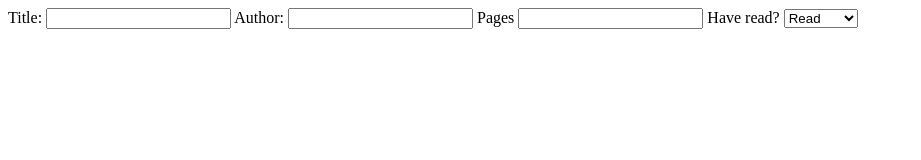
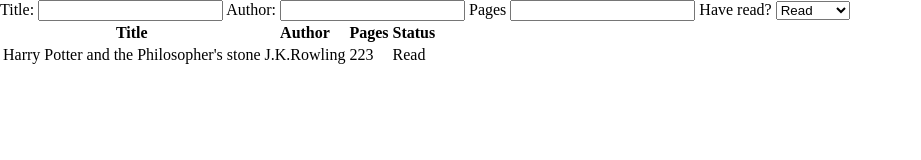
Before and after one commit to Mashha/Library_project, a plain HTML site: page index.html in a window 1280 px wide. Shown: the whole page, without its empty margins (0-921 px from the left). Drawn offline with Linux system fonts and the light colour scheme.

Commit message:
loop through an array and display books

```diff
--- a/index.html
+++ b/index.html
@@ -23,6 +23,17 @@
         <option value="Not read">Not read</option>
     </select>
 
+    <!--Table-->
+
+       <table id="table">
+        <tr>
+            <th>Title</th>
+            <th>Author</th>
+            <th>Pages</th>
+            <th>Status</th>
+        </tr>
+       </table>
+
 
     <script src="script.js"></script>
 </body>
--- a/script.js
+++ b/script.js
@@ -1,12 +1,17 @@
 //book objects stored in array
-let myLibrary = [];
+let myLibrary = [{
+    title: "Harry Potter and the Philosopher's stone",
+    author: "J.K.Rowling",
+    pages: 223,
+    haveRead: "Read"
+}
+];
 
 //get values from input
 let titleValue = document.getElementById("title").value
 let authorValue = document.getElementById("author").value
 let pagesNum = document.getElementById("pages").value
 let haveReadBook = document.getElementById("haveRead").value
-
 
 function Book(title, author, pages, haveRead) {
     this.title = title
@@ -21,9 +26,38 @@ let newBook = new Book(titleValue, authorValue, pagesNum, haveReadBook)
 //push to the array
 function addBookToLibrary() {
     myLibrary.push(newBook)
-
 }
 
+//table
+let table = document.getElementById("table")
 
+// loops through the array and display each book
+function loopThroughTheArray() {
+    for(let i = 0; i < myLibrary.length; i++) {
+        //Table with books
+        let tableRow = document.createElement("tr")
+        table.appendChild(tableRow)
+
+        let tableTitle = document.createElement("td")
+        let tableAuthor = document.createElement("td")
+        let tablePages = document.createElement("td")
+        let tableHaveRead = document.createElement("td")
+
+
+        tableTitle.textContent = myLibrary[i].title
+        tableAuthor.textContent = myLibrary[i].author
+        tablePages.textContent= myLibrary[i].pages
+        tableHaveRead.textContent = myLibrary[i].haveRead
+
+        tableRow.appendChild(tableTitle)
+        tableRow.appendChild(tableAuthor)
+        tableRow.appendChild(tablePages)
+        tableRow.appendChild(tableHaveRead)
+
+}}
+
+
+
+loopThroughTheArray()
 addBookToLibrary()
 console.log(myLibrary)
--- a/style.css
+++ b/style.css
@@ -0,0 +1,12 @@
+body {
+    padding: 0;
+    margin: 0;
+    height: 100vh;
+    width: 100%;
+}
+
+div {
+    width: 200px;
+    height: 200px;
+    border: 1px solid black;
+}
```
